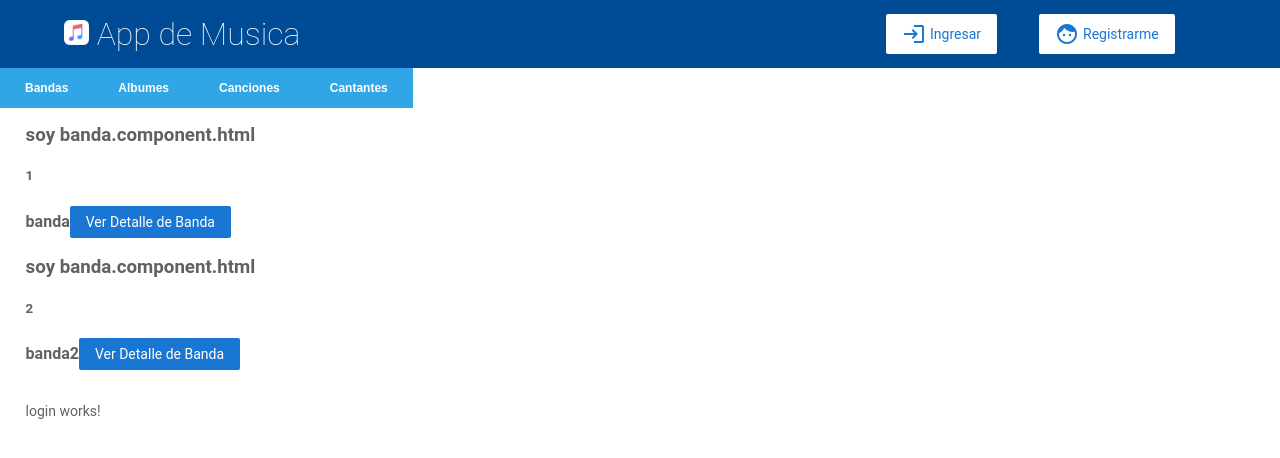
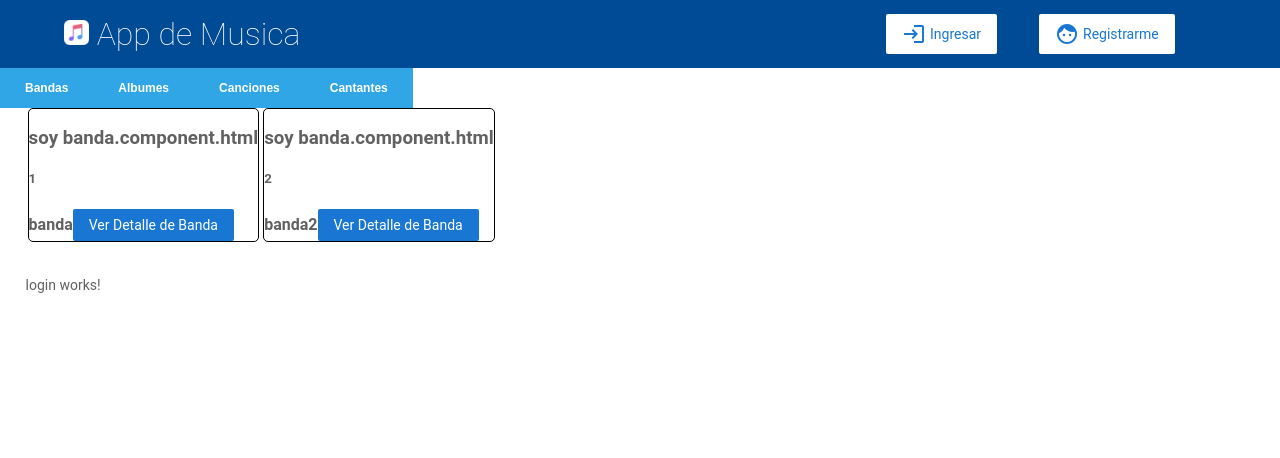
Before and after one commit to joasegovia9427/oblig_csharp_2021_frontend_web, an Angular app in the folder musical-app/: page / in a window 1280 px wide. Shown: the top 458 px of the page. Built offline with nearby package versions, Linux system fonts and the light colour scheme.

Commit message:
ajustes componente banda

```diff
--- a/musical-app/src/app/app.component.html
+++ b/musical-app/src/app/app.component.html
@@ -9,8 +9,9 @@
     <!-- <div>
       <app-banda></app-banda>
     </div> -->
-    <div *ngFor="let banda of bandas">
+    <div class="banda-grid">
       <app-banda
+        *ngFor="let banda of bandas"
         (outPut_BandaVerDetalle)="outPut_BandaVerDetalle($event)"
         [banda]="banda"
       ></app-banda>
--- a/musical-app/src/app/app.module.ts
+++ b/musical-app/src/app/app.module.ts
@@ -26,6 +26,7 @@ import { MenuHorizontalComponent } from './components/menu-horizontal/menu-horiz
 
 
 import { BandaComponent } from './components/banda/banda.component';
+import { ListaBandaComponent } from './components/lista-banda/lista-banda.component';
 
 
 @NgModule({
@@ -46,7 +47,8 @@ import { BandaComponent } from './components/banda/banda.component';
     InicioComponent,
     MenuLateralComponent,
     MenuHorizontalComponent,
-    BandaComponent
+    BandaComponent,
+    ListaBandaComponent
   ],
   imports: [
     BrowserModule,
--- /dev/null
+++ b/musical-app/src/app/components/banda/banda.component.scss
@@ -0,0 +1,10 @@
+:host {
+  margin: 2px;
+  border: 1px solid black;
+  border-radius: 5px;
+  display: block;
+}
+
+img {
+  max-width: 100%;
+}
--- a/musical-app/src/app/components/banda/banda.component.ts
+++ b/musical-app/src/app/components/banda/banda.component.ts
@@ -1,17 +1,52 @@
-import { Component, Input, Output, EventEmitter } from '@angular/core';
+import {
+    Component,
+    Input,
+    Output,
+    EventEmitter,
+    OnChanges,
+    SimpleChanges,
+    OnInit,
+    DoCheck,
+    OnDestroy
+} from '@angular/core';
 
 import { Banda } from '../../banda.module';
 
 @Component({
     selector: 'app-banda',
-    templateUrl: './banda.component.html'
-
+    templateUrl: './banda.component.html',
+    styleUrls: ['./banda.component.scss']
 })
 
-export class BandaComponent {
+//export class BandaComponent implements OnChanges, OnInit {
+export class BandaComponent implements OnInit, DoCheck, OnDestroy {
 
     @Input() banda: Banda;
     @Output() outPut_BandaVerDetalle: EventEmitter<any> = new EventEmitter();
+
+    constructor() {
+        console.log('1 constructor');
+
+    }
+
+    /* ngOnChanges(changes: SimpleChanges) {
+        console.log('2 ngOnChanges');
+        console.log('changes ' + changes);
+    } */
+
+    ngOnInit() {
+        console.log('3 ngOnInit');
+        // se llama a webservices aca
+
+    }
+
+    ngDoCheck() {
+        console.log('4 ngDoCheck');
+    }
+
+    ngOnDestroy() {
+        console.log('5 ngOnDestroy');
+    }
 
     verDetalle() {
         console.log("Ver detalle del producto " + this.banda.id)
--- a/musical-app/src/app/components/lista-banda/lista-banda.component.html
+++ b/musical-app/src/app/components/lista-banda/lista-banda.component.html
@@ -1,28 +1 @@
-<h2>Bandas Musicales</h2>
-
-<!--
-<div *ngFor="let bandaItem of bandasAll">
-
-  <h3>
-    <a
-      [title]="banda.name + ' details'"
-      [routerLink]="['/bandas', banda.id]">
-      {{ banda.name }}
-    </a>
-  </h3>
-
-  <p *ngIf="banda.description">
-    Description: {{ banda.description }}
-  </p>
-
-  <button (click)="share()">
-    Share
-  </button>
-
-<!--   <app-product-alerts
-    [banda]="banda"
-    (notify)="onNotify()">
-  </app-product-alerts>
-
-</div>
- -->
+<p>lista-banda works!</p>
--- a/musical-app/src/app/components/lista-banda/lista-banda.component.ts
+++ b/musical-app/src/app/components/lista-banda/lista-banda.component.ts
@@ -1,5 +1,4 @@
-/* import { Component, OnInit } from '@angular/core';
-
+import { Component, OnInit } from '@angular/core';
 
 @Component({
   selector: 'app-lista-banda',
@@ -8,7 +7,9 @@
 })
 export class ListaBandaComponent implements OnInit {
 
+  constructor() { }
 
+  ngOnInit(): void {
+  }
 
 }
- */
--- a/musical-app/src/styles.scss
+++ b/musical-app/src/styles.scss
@@ -11,6 +11,18 @@
 
 body {
   margin: 0;
+  padding: 0px;
+}
+
+.banda-grid {
+  display: grid;
+  grid-template-columns: repeat(1, 1fr);
+}
+
+@media (min-width: 576px) {
+  .banda-grid {
+    grid-template-columns: repeat(3, 1fr);
+  }
 }
 
 router-outlet + * {
```
